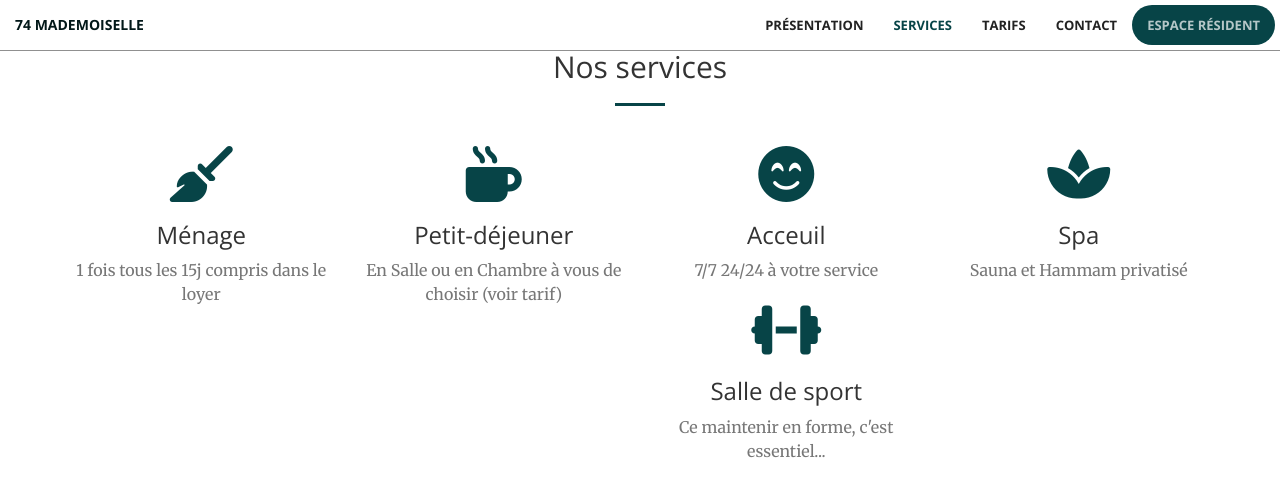
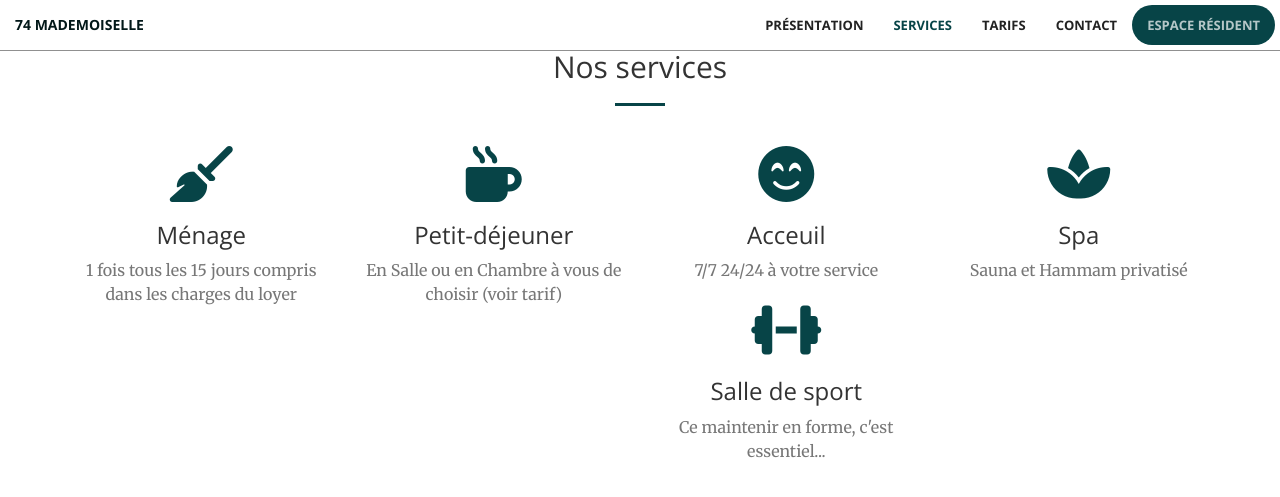
Before and after one commit to 74-mademoiselle/residence-ella.github.io, a Jekyll site: the page built from index.html, in a window 1280 px wide and 900 px high, scrolled down 1294 px, cut to the strip 0-539 px from the top of the window. Shown: the top 497 px of the strip. Built offline with Jekyll 4.4.1, drawn with Linux system fonts in a browser that asks for light colours; nearby versions of some CDN libraries.

Commit message:
Update from Forestry.io yannick moreau updated _data/services.yaml

```diff
--- a/_data/services.yaml
+++ b/_data/services.yaml
@@ -2,8 +2,8 @@
 services:
 - title: Ménage
   icon: fa-broom
-  description: '1 fois tous les 15j compris dans le loyer '
-  delay: 0s
+  description: '1 fois tous les 15 jours compris dans les charges du loyer '
+  delay: 1s
 - title: Petit-déjeuner
   icon: fa-mug-hot
   description: En Salle ou en Chambre à vous de choisir (voir tarif)
```
